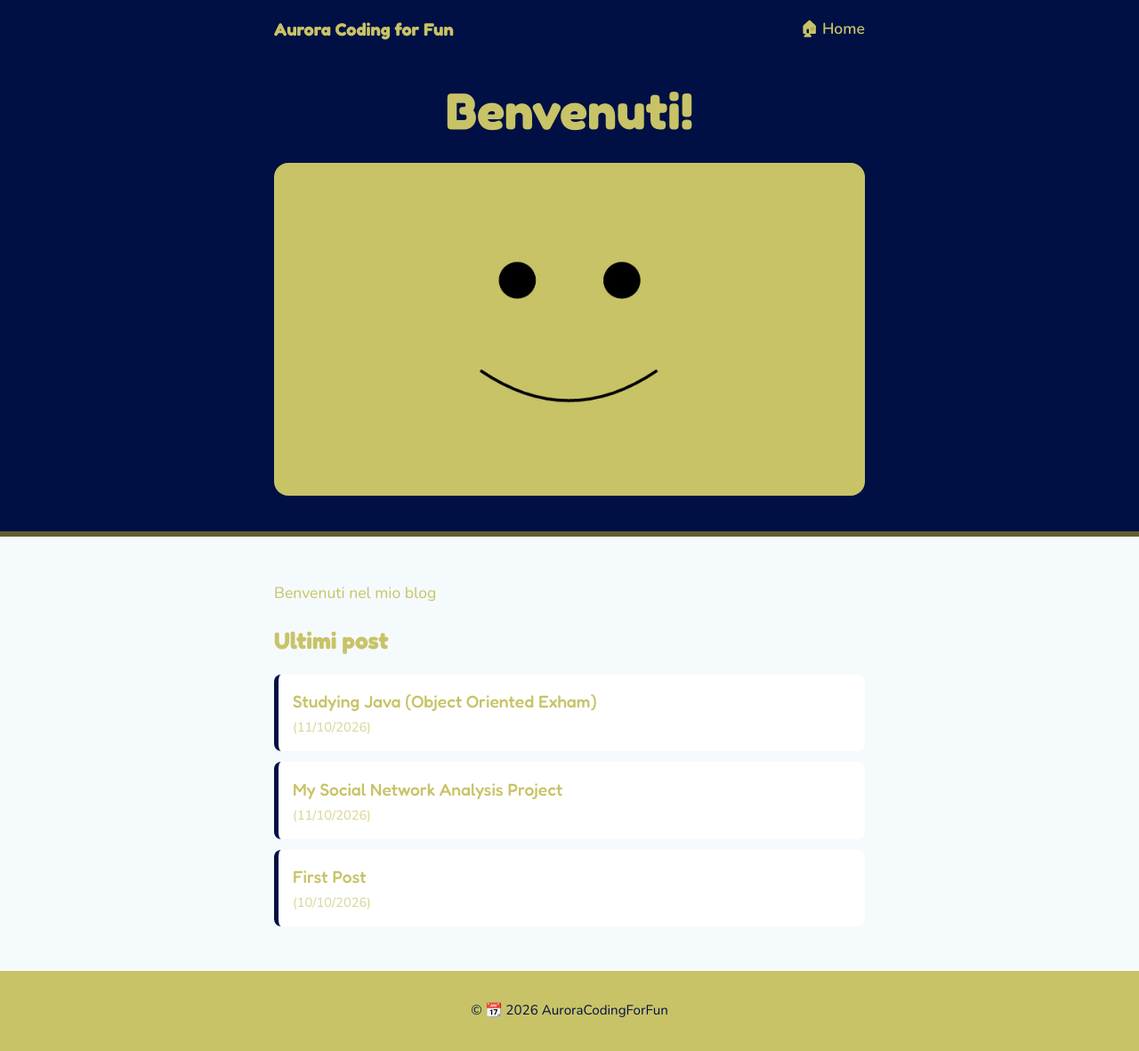
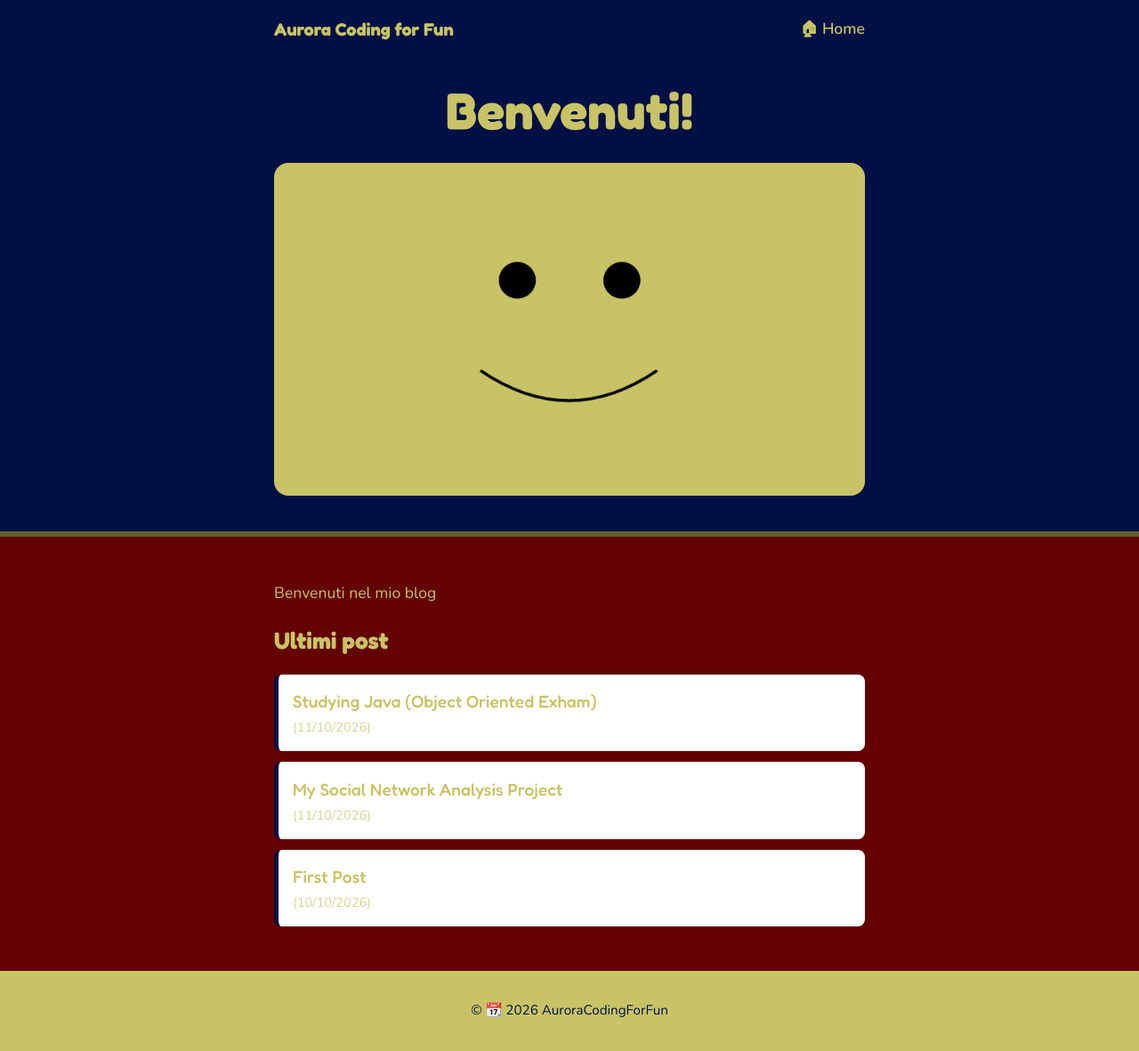
Before and after one commit to AuroraCodingForFun/BlogSite, a Jekyll site: the page built from index.md, in a window 1280 px wide. Shown: the whole page at 89% size. Built offline with Jekyll 4.4.1, drawn with Linux system fonts in a browser that asks for light colours.

Commit message:
Add CSS styles to index.md
Add custom CSS styles to the index page.

```diff
--- a/index.md
+++ b/index.md
@@ -6,6 +6,10 @@ color1: "#001044"
 color2: "#C8C367"
 color3: "#615F31"
 ---
+<style>
+  :root { --paper: #630000; }
+</style>
+
 Benvenuti nel mio blog
 
 ## Ultimi post
```
